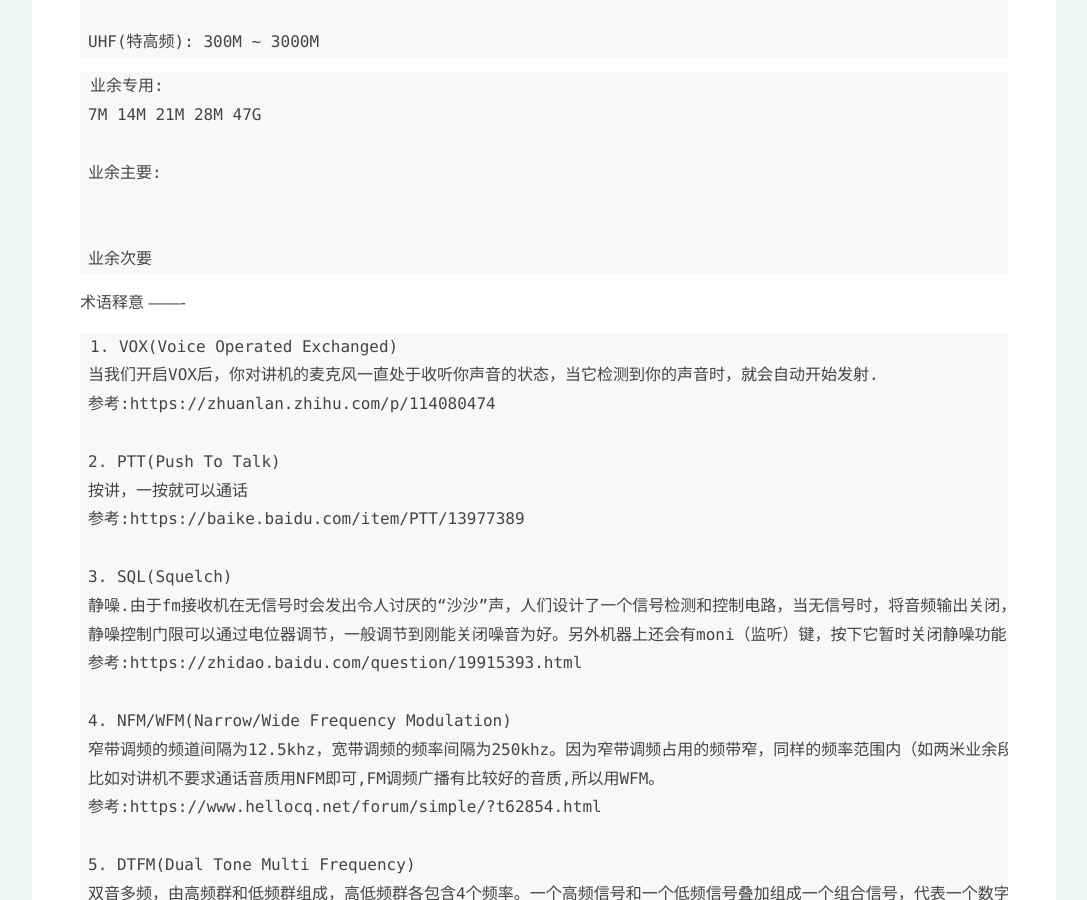
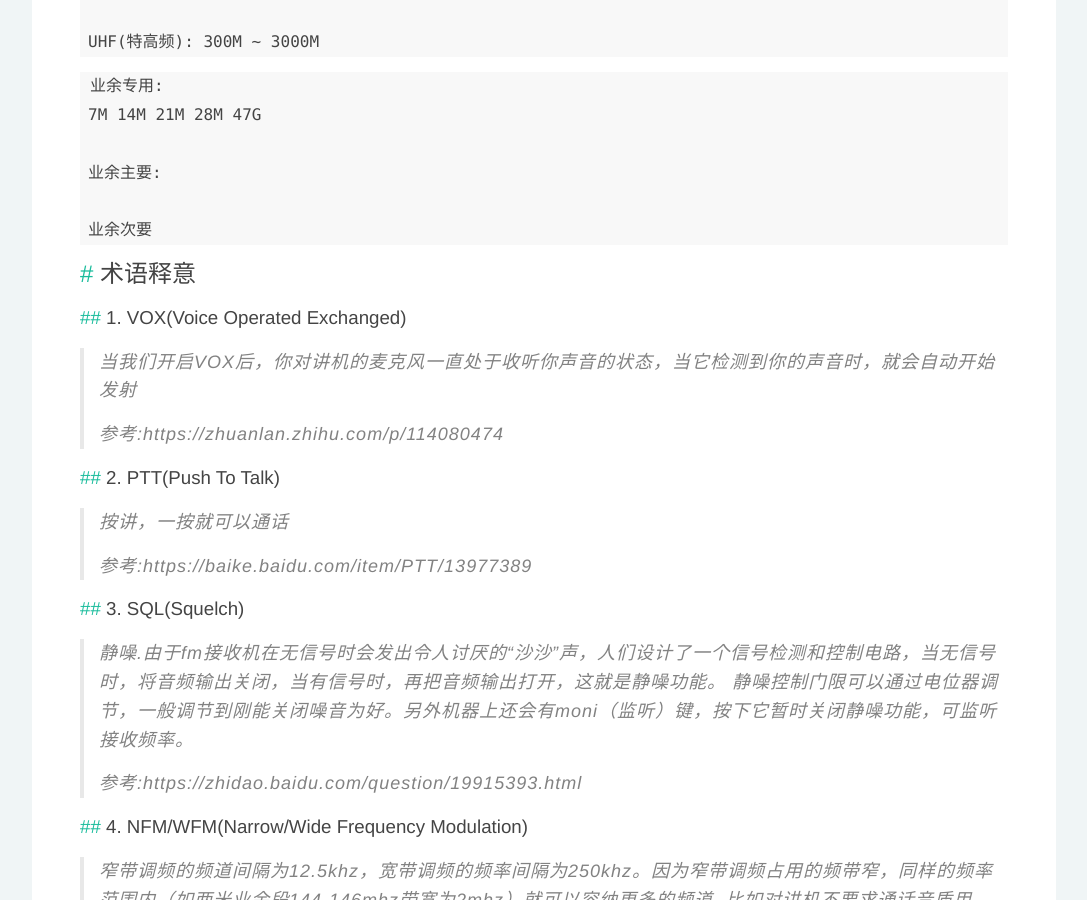
Before and after one commit to delnabla/delnabla.github.io, a Jekyll site: the page built from _posts/2021-12-10-HAM简略手册.md, in a window 1280 px wide and 900 px high, scrolled down 369 px. Shown: the whole window, without its empty margins (96-1183 px from the left). Built offline with Jekyll 4.4.1, drawn with Linux system fonts in a browser that asks for light colours; nearby versions of some CDN libraries; comment, search, counter and statistics services are not loaded; some of the changed text lies outside the part shown.

Commit message:
Update 2021-12-10-HAM简略手册.md
ham doc format

````diff
--- a/_posts/2021-12-10-HAM简略手册.md
+++ b/_posts/2021-12-10-HAM简略手册.md
@@ -15,45 +15,50 @@ VHF(甚高频): 30M ~ 300M
 
 UHF(特高频): 300M ~ 3000M
 ```
+
 ```
 业余专用:
 7M 14M 21M 28M 47G
 
 业余主要:
 
-
 业余次要
 ```
-术语释意
--------
-```
-1. VOX(Voice Operated Exchanged)
-当我们开启VOX后，你对讲机的麦克风一直处于收听你声音的状态，当它检测到你的声音时，就会自动开始发射.
-参考:https://zhuanlan.zhihu.com/p/114080474
 
-2. PTT(Push To Talk)
-按讲，一按就可以通话
-参考:https://baike.baidu.com/item/PTT/13977389
+## 术语释意
 
-3. SQL(Squelch)
-静噪.由于fm接收机在无信号时会发出令人讨厌的“沙沙”声，人们设计了一个信号检测和控制电路，当无信号时，将音频输出关闭，当有信号时，再把音频输出打开，这就是静噪功能。
-静噪控制门限可以通过电位器调节，一般调节到刚能关闭噪音为好。另外机器上还会有moni（监听）键，按下它暂时关闭静噪功能，可监听接收频率。
-参考:https://zhidao.baidu.com/question/19915393.html
+### 1. VOX(Voice Operated Exchanged)
+> 当我们开启VOX后，你对讲机的麦克风一直处于收听你声音的状态，当它检测到你的声音时，就会自动开始发射
+>
+> 参考:https://zhuanlan.zhihu.com/p/114080474
 
-4. NFM/WFM(Narrow/Wide Frequency Modulation)
-窄带调频的频道间隔为12.5khz，宽带调频的频率间隔为250khz。因为窄带调频占用的频带窄，同样的频率范围内（如两米业余段144-146mhz带宽为2mhz）就可以容纳更多的频道.
-比如对讲机不要求通话音质用NFM即可,FM调频广播有比较好的音质,所以用WFM。
-参考:https://www.hellocq.net/forum/simple/?t62854.html
+### 2. PTT(Push To Talk)
+> 按讲，一按就可以通话
+>
+> 参考:https://baike.baidu.com/item/PTT/13977389
 
-5. DTFM(Dual Tone Multi Frequency)
-双音多频，由高频群和低频群组成，高低频群各包含4个频率。一个高频信号和一个低频信号叠加组成一个组合信号，代表一个数字。DTMF信令有16个编码。利用DTMF信令可选择呼叫相应的对讲机
-参考:http://bbs.cqcqcq.com/thread-67128-1-1.html
+### 3. SQL(Squelch)
+> 静噪.由于fm接收机在无信号时会发出令人讨厌的“沙沙”声，人们设计了一个信号检测和控制电路，当无信号时，将音频输出关闭，当有信号时，再把音频输出打开，这就是静噪功能。
+> 静噪控制门限可以通过电位器调节，一般调节到刚能关闭噪音为好。另外机器上还会有moni（监听）键，按下它暂时关闭静噪功能，可监听接收频率。
+>
+> 参考:https://zhidao.baidu.com/question/19915393.html
 
-6. CTCSS(Continuous Tone Coded Squelch System)
-连续音频编码静噪系统
-是一种将低于音频频率的频率（67Hz-257Hz）附加在音频信号中一起传输的技术。
-启动 CTCSS 功能之后，电台会将亚音信号附加在正常的音频信号上，一起发射出去。
-亚音的频率人耳无法识别，但中继器可以识别它。
-这样中继器便能够只接受附有亚音信号的音频信号，而不接受没有亚音信号的音频信号，从而防止外界干扰。
-参考:https://www.bilibili.com/read/cv5640031
-```
+### 4. NFM/WFM(Narrow/Wide Frequency Modulation)
+> 窄带调频的频道间隔为12.5khz，宽带调频的频率间隔为250khz。因为窄带调频占用的频带窄，同样的频率范围内（如两米业余段144-146mhz带宽为2mhz）就可以容纳更多的频道.
+> 比如对讲机不要求通话音质用NFM即可,FM调频广播有比较好的音质,所以用WFM。
+>
+> 参考:https://www.hellocq.net/forum/simple/?t62854.html
+
+### 5. DTFM(Dual Tone Multi Frequency)
+> 双音多频，由高频群和低频群组成，高低频群各包含4个频率。一个高频信号和一个低频信号叠加组成一个组合信号，代表一个数字。DTMF信令有16个编码。利用DTMF信令可选择呼叫相应的对讲机
+>
+> 参考:http://bbs.cqcqcq.com/thread-67128-1-1.html
+
+### 6. CTCSS(Continuous Tone Coded Squelch System)
+> 连续音频编码静噪系统
+> 是一种将低于音频频率的频率（67Hz-257Hz）附加在音频信号中一起传输的技术。
+> 启动 CTCSS 功能之后，电台会将亚音信号附加在正常的音频信号上，一起发射出去。
+> 亚音的频率人耳无法识别，但中继器可以识别它。
+> 这样中继器便能够只接受附有亚音信号的音频信号，而不接受没有亚音信号的音频信号，从而防止外界干扰。
+>
+> 参考:https://www.bilibili.com/read/cv5640031
````
Also changed, not shown: other parts of _posts/2021-12-10-HAM简略手册.md (+3 -3 lines).
